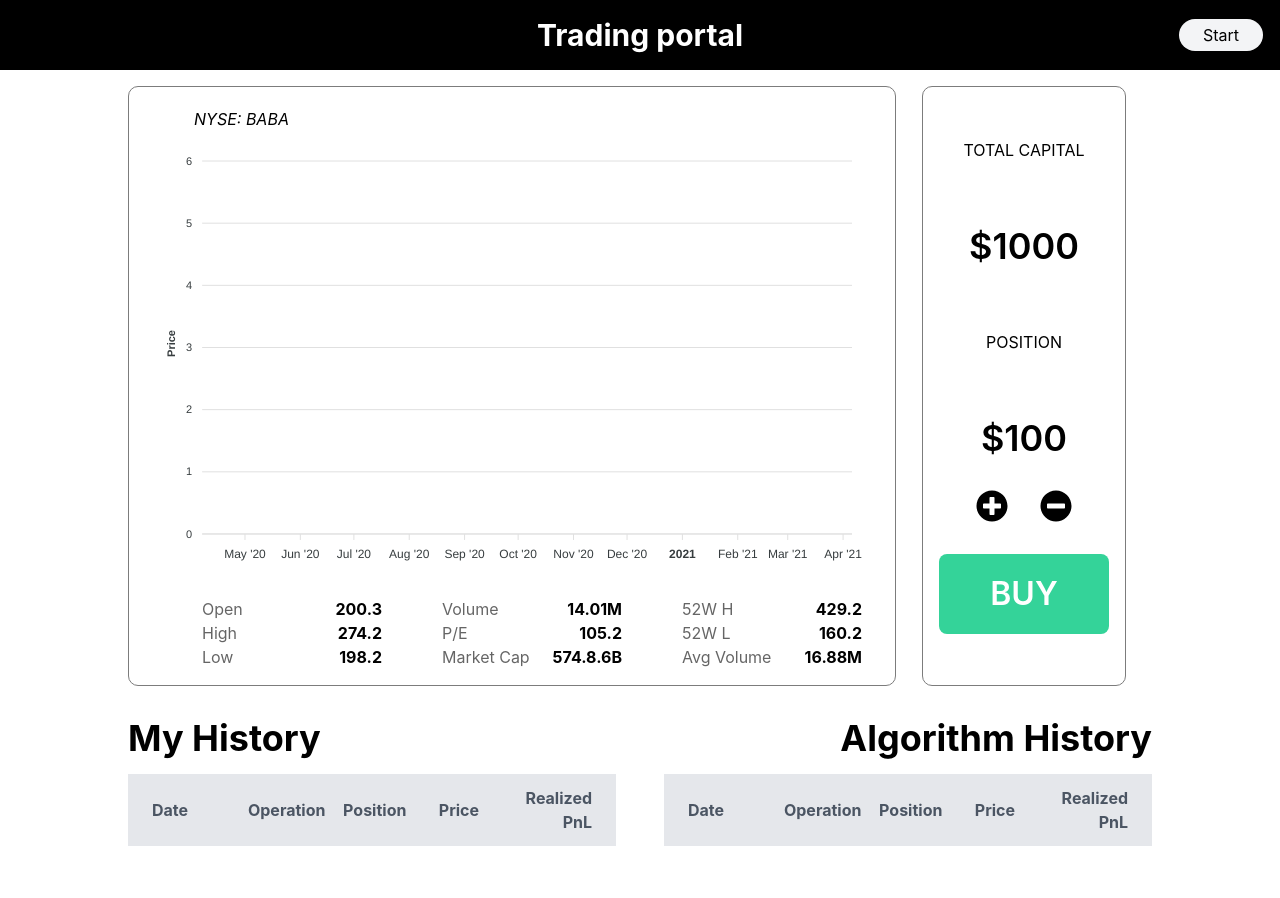
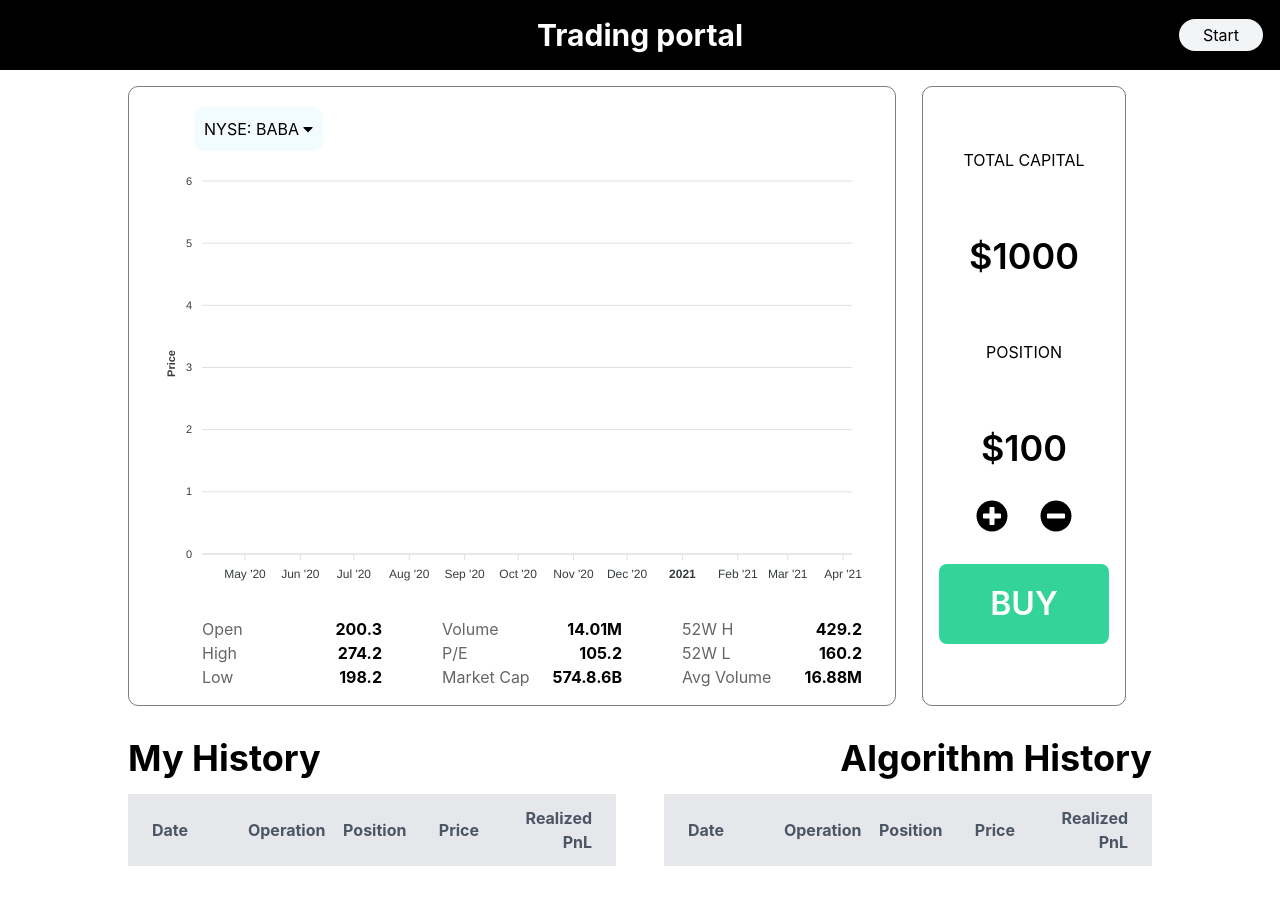
Before and after one commit to loocurse/qc-trading-sim, a React (Create React App) app: page / in a window 1280 px wide. Built offline with nearby package versions, Linux system fonts and the light colour scheme.

Commit message:
Add dropdown of different tickers

```diff
--- a/src/App.scss
+++ b/src/App.scss
@@ -88,7 +88,6 @@
   border: none;
 }
 
-
 .fundamental_table {
   table {
     margin: 0 30px;
@@ -106,3 +105,36 @@
     }
   }
 }
+
+.dropdown {
+  button {
+    border-radius: 10px;
+    padding: 10px;
+    margin-left: 2rem;
+    background-color: rgb(242, 251, 253);
+  }
+}
+
+.dropdown-content {
+  display: none;
+  position: absolute;
+  left: 2rem;
+  background-color: #f9f9f9;
+  box-shadow: 0px 8px 16px 0px rgba(0, 0, 0, 0.2);
+  z-index: 1;
+}
+.dropdown-content p {
+  color: black;
+  margin: 0;
+  padding: 12px 16px;
+  text-decoration: none;
+  display: block;
+  cursor: pointer;
+  &:hover {
+    background-color: #f1f1f1
+  }
+}
+
+.dropdown:hover .dropdown-content {
+  display: block;
+}
--- a/src/components/Graph.js
+++ b/src/components/Graph.js
@@ -1,12 +1,29 @@
 import React from "react";
 import Chart from "react-apexcharts";
+import { useState } from "react";
+import { FontAwesomeIcon } from "@fortawesome/react-fontawesome";
+import { faCaretDown } from "@fortawesome/free-solid-svg-icons";
 
 function Graph({ series, annotation }) {
+  const tickerHandler = (event) => {
+    setTicker(event.target.innerHTML);
+  };
+
+  const [ticker, setTicker] = useState("NYSE: BABA");
+
   return (
     <div>
-      <h2 className="mt-5">
-        <em>NYSE: BABA</em>
-      </h2>
+      <div className="mt-5 dropdown">
+        <button>
+          {ticker} <FontAwesomeIcon icon={faCaretDown}/>
+        </button>
+        <div className="dropdown-content">
+          <p onClick={tickerHandler}>NASDAQ: AAPL</p>
+          <p onClick={tickerHandler}>NASDAQ: GOOG</p>
+          <p onClick={tickerHandler}>NASDAQ: ABNB</p>
+          <p onClick={tickerHandler}>NYSE: BABA</p>
+        </div>
+      </div>
       <Chart
         options={{
           chart: {
```
